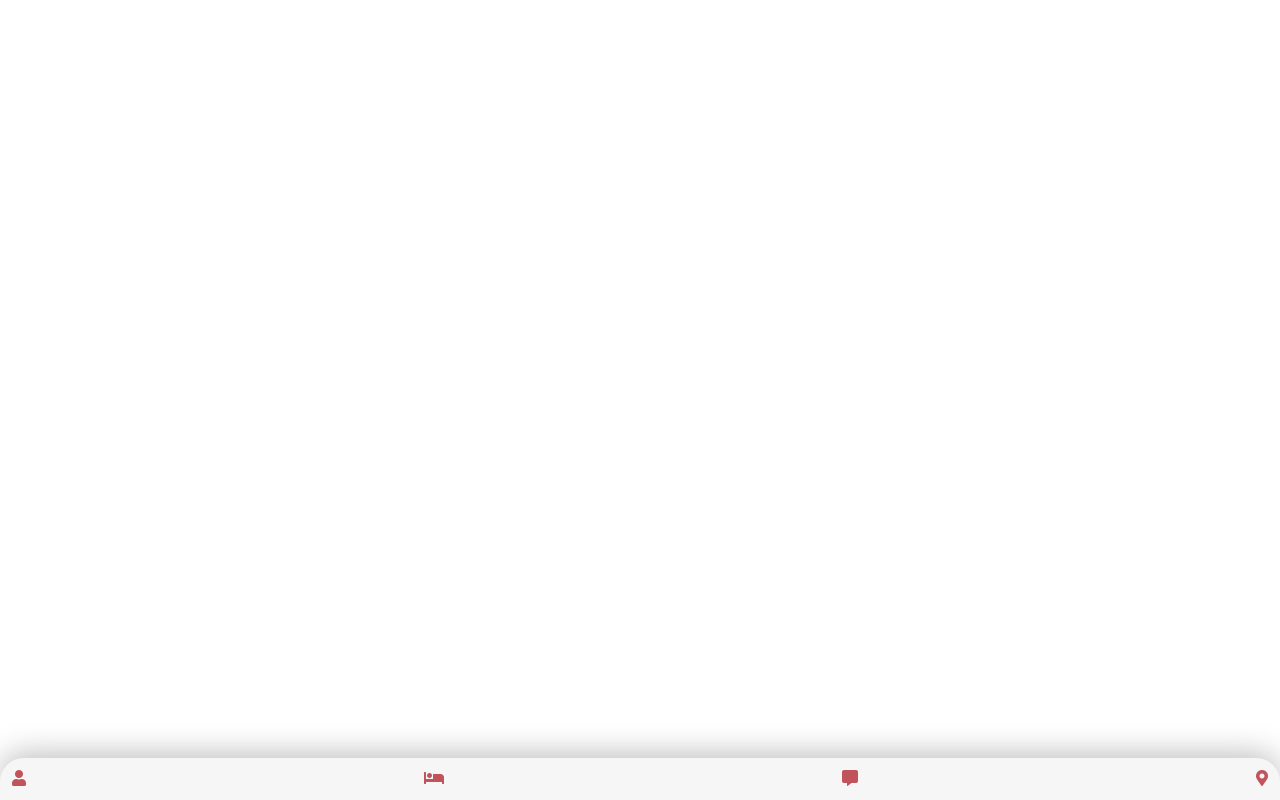
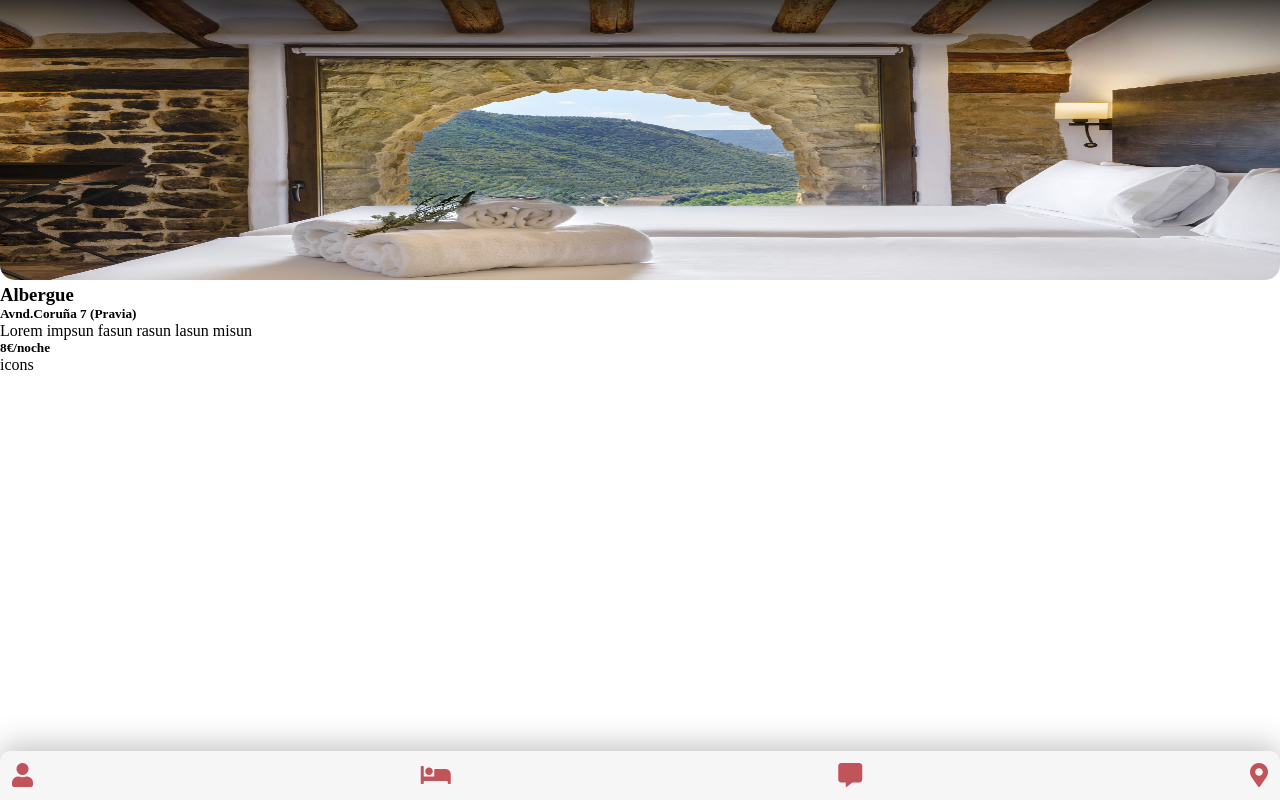
Before and after one commit to EffectiveXf5/app-freebed-santiago, a Vue app: page /bedroom in a window 1280 px wide. Built offline with nearby package versions, Linux system fonts and the light colour scheme.

Commit message:
created bedroom view

```diff
--- /dev/null
+++ b/src/assets/data/room-json.json
@@ -0,0 +1,13 @@
+[
+    {
+        "id": 1,
+        "title": "Albergue",
+        "direction": "Avnd.Coruña 7 (Pravia)",
+        "description": "Lorem impsun fasun rasun lasun misun",
+        "price": "8€/noche",
+        "img": "../assets/img/hotel.jpg",
+        "extras": "icons",
+        "freeBeds": "0",
+        "reviews": "4.5/5"
+      }
+]
--- a/src/components/Footer.vue
+++ b/src/components/Footer.vue
@@ -33,7 +33,7 @@ export default {
       position: fixed;
       bottom: 0;
       width: 100%;
-      border-radius: 3vh 3vh 0vh 0vh;
+      border-radius: 10px 10px 0 0;
       box-shadow: 0px -5px 30px 0px rgba(0, 0, 0, .25);
     }
 
@@ -45,6 +45,7 @@ export default {
 
     footer ul li i {
       color: var(--color-icons);
+      font-size: 1.5rem;
     }
 
 </style>
--- a/src/views/Bedroom.vue
+++ b/src/views/Bedroom.vue
@@ -1,22 +1,49 @@
 <template>
   <main>
+      <figcaption>
+          <img src="../assets/img/room.jpg" alt="">
+      </figcaption>
 
+      <section>
+          <article v-for="room in items" :key="room.id">
+                <h3>{{room.title}}</h3>
+                <h5>{{room.direction}}</h5>
+                <p>{{room.description}}</p>
+                <h5>{{room.price}}</h5>
+                <span>{{room.extras}}</span>
+            </article>
+      </section>
       <Footer />
   </main>
 </template>
 
 <script>
 import Footer from '@/components/Footer.vue'
+import rooms from '../assets/data/room-json.json'
 
 export default {
     name: 'Bedroom',
 
     components: {
         Footer
+    },
+
+    computed: {
+        items() {
+            return rooms.map((room) => {
+                return room
+            })
+        }
     }
 }
 </script>
 
-<style>
+<style scoped>
+
+    main figcaption img {
+        width: 100vw;
+        height: 35vh;
+        border-radius: 0 0 15px 15px;
+    }
 
 </style>
--- a/src/views/Costa.vue
+++ b/src/views/Costa.vue
@@ -46,7 +46,7 @@ export default {
     }
 
     main section {
-        margin-top: 10vh;
+        margin-top: 8vh;
     }
 
     main section article {
@@ -54,8 +54,8 @@ export default {
         height: 20vh;
         margin: auto;
         margin-top: 2vh;
-        background-color: red;
-        border-radius: 15px;
+        border-radius: 10px;
+        background-color: var(--input-color);
         display: grid;
         grid-template-areas: "i t" "i d" "i p" "i ic";
         grid-template-columns: 30vw 1fr;
@@ -80,6 +80,7 @@ export default {
     main section article img {
         grid-area: i;
         background-color: var(--contact-color);
+        border-radius: 10px;
     }
 
     main section article span {
--- a/src/views/Primitivo.vue
+++ b/src/views/Primitivo.vue
@@ -47,7 +47,7 @@ export default {
     }
 
     main section {
-        margin-top: 10vh;
+        margin-top: 8vh;
     }
 
     main section article {
@@ -81,6 +81,7 @@ export default {
     main section article img {
         grid-area: i;
         background-color: var(--contact-color);
+        border-radius: 10px;
     }
 
     main section article span {
--- a/src/views/Registro.vue
+++ b/src/views/Registro.vue
@@ -12,7 +12,7 @@
         <label>Contraseña</label>
         <input type="password" placeholder="Contraseña">
 
-        <input class="input-submit-singUp" type="submit" value="login">
+        <input class="input-submit-singUp" type="submit" value="Acceder">
         <button class="btn-singUp" @click="activeSingUpForm = true">Registrarse</button>
       </form>
     </section>
@@ -40,7 +40,7 @@
           <option value="ADMIN">Hospedador</option>
         </select>
 
-        <input class="input-submit-singIn" type="submit" value="logup">
+        <input class="input-submit-singIn" type="submit" value="Registrarse">
         <button class="btn-singIn" @click="activeSingUpForm = false">Volver a acceso</button>
       </form>
     </section>
@@ -109,7 +109,7 @@ export default {
 
   .input-submit-singUp,
   .input-submit-singIn {
-    padding: 1vh;
+    padding: 0.5vh;
     width: 28vw;
     background-color: var(--color-button);
     border: 1px solid var(--primary-color);
--- a/src/views/Salvador.vue
+++ b/src/views/Salvador.vue
@@ -46,7 +46,7 @@ export default {
     }
 
     main section {
-        margin-top: 10vh;
+        margin-top: 8vh;
     }
 
     main section article {
@@ -80,6 +80,7 @@ export default {
     main section article img {
         grid-area: i;
         background-color: var(--contact-color);
+        border-radius: 10px;
     }
 
     main section article span {
```
Also changed, not shown: src/assets/img/room.jpg (added).
